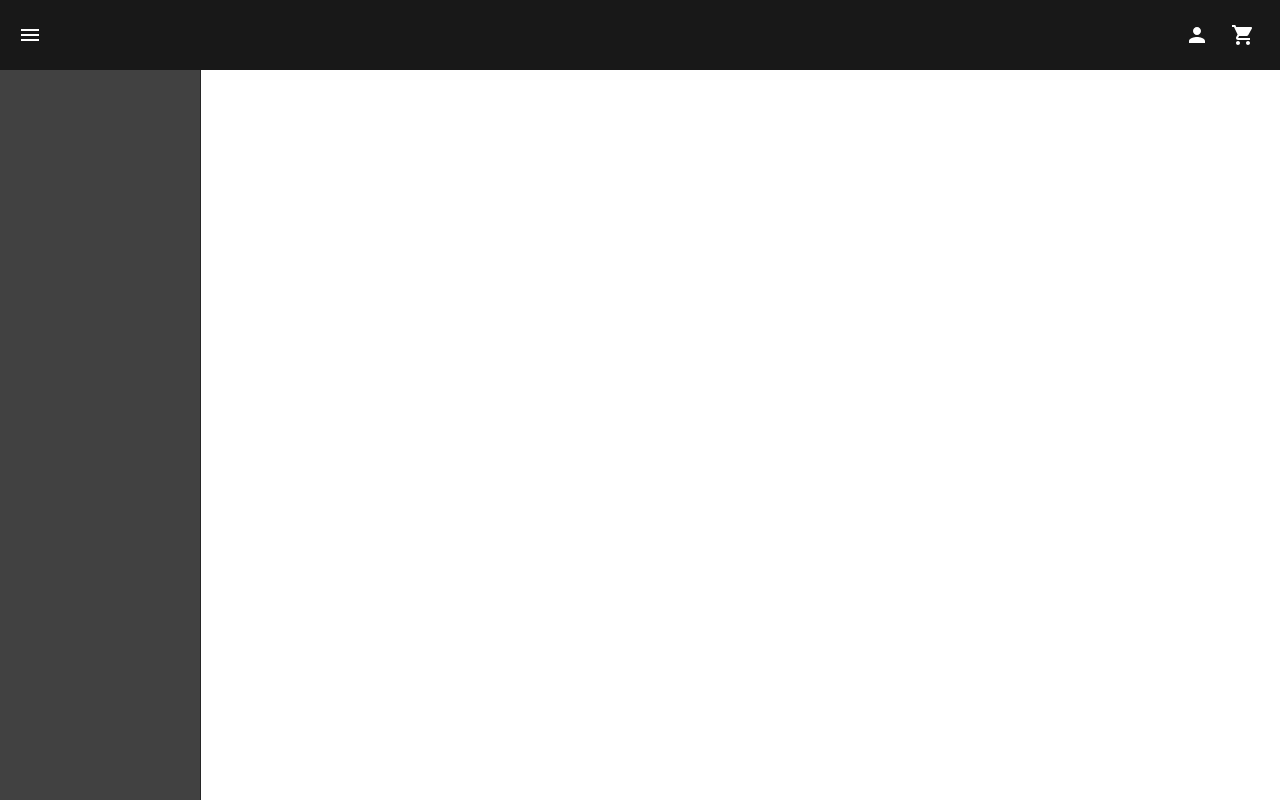
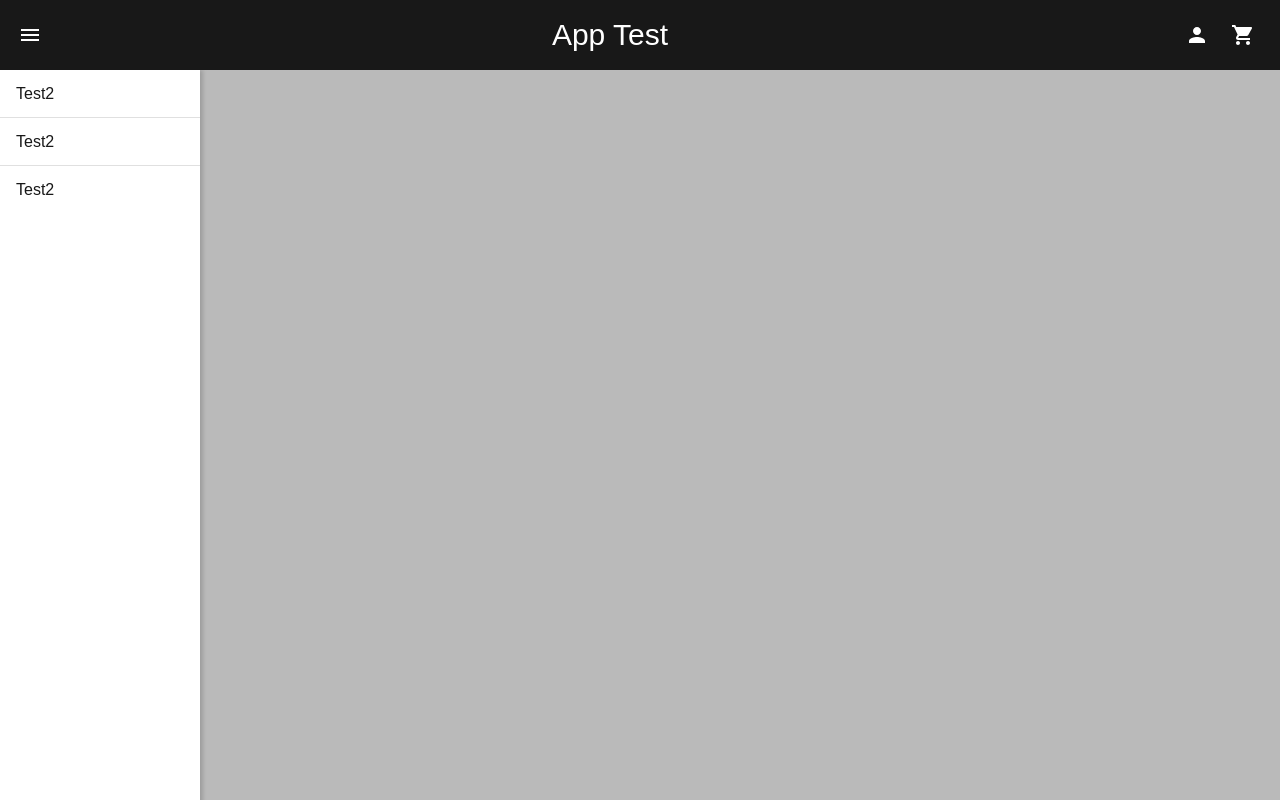
Before and after one commit to XavierBingham/ReactFlaskProject, a React (Create React App) app in the folder client/: page / in a window 1280 px wide. Built offline with nearby package versions, Linux system fonts and the light colour scheme.

Commit message:
Accordion update

```diff
--- /dev/null
+++ b/client/src/components/SideNavBar/Components/NavAccordion/NavAccordion.css
@@ -0,0 +1,20 @@
+.MuiAccordion-root {
+    width: 100%;
+    background-color: transparent;
+    margin: 0px;
+}
+
+.MuiPaper-root {
+    margin: 0px !important;
+    box-shadow: none !important;
+}
+
+.MuiAccordionDetails-root {
+    color: var(--main-color);
+    text-align: center;
+}
+
+.MuiAccordionSummary-content {
+    color: var(--main-color);
+    text-align: center;
+}
--- /dev/null
+++ b/client/src/components/SideNavBar/Components/NavAccordion/NavAccordion.tsx
@@ -0,0 +1,25 @@
+//Imports
+import { Accordion, AccordionSummary, AccordionDetails, AccordionActions } from '@mui/material';
+
+//Styles
+import './NavAccordion.css';
+
+//Component
+function NavAccordion() {
+
+    return (
+        <Accordion slotProps={{
+            transition: {unmountOnExit: true},
+        }}>
+            <AccordionSummary id="test1" aria-controls="panel-content">
+                Test2
+            </AccordionSummary>
+            <AccordionDetails>
+                Some details1
+            </AccordionDetails>
+        </Accordion>
+    );
+
+}
+
+export default NavAccordion;
--- a/client/src/components/SideNavBar/SideNavBar.css
+++ b/client/src/components/SideNavBar/SideNavBar.css
@@ -1,8 +1,29 @@
 #side-nav {
-    background-color: var(--secondary-color);
+    background-color: white;
     height: 100%;
     width: 200px;
-    border-right: 1px solid var(--secondary-color-darker);
+    box-shadow: 3px 0px 4px rgba(0, 0, 0, 0.155);
     position: fixed;
     z-index: 1;
+    margin-top: 70px;
+    display: flex;
+    flex-direction: column;
+    align-items: center;
 }
+
+#side-nav-bg {
+    width: 100%;
+    height: 100%;
+    background-color: white;
+    position: absolute;
+}
+
+#side-nav::before {
+    content: '';
+    position: fixed;
+    width: 100vw;
+    height: 100vh;
+    background-color: rgba(0, 0, 0, 0.271);
+    z-index: -1;
+    left: 0;
+}
--- a/client/src/components/SideNavBar/SideNavBar.tsx
+++ b/client/src/components/SideNavBar/SideNavBar.tsx
@@ -1,12 +1,20 @@
+//Imports
+import { Accordion, AccordionDetails, AccordionSummary } from '@mui/material';
+
+//Components
+import NavAccordion from './Components/NavAccordion/NavAccordion';
+
 //Styles
-import { Accordion } from '@mui/material';
 import './SideNavBar.css';
 
 //Component
 function SideNavBar() {
     return (
         <div id="side-nav">
-
+            <div id="side-nav-bg"></div>
+            <NavAccordion/>
+            <NavAccordion/>
+            <NavAccordion/>
         </div>
     );
 }
--- a/client/src/components/TopNavBar/TopNavBar.css
+++ b/client/src/components/TopNavBar/TopNavBar.css
@@ -11,7 +11,7 @@
     padding-right: 10px;
     box-sizing: border-box;
     justify-content: space-between;
-    z-index: 2;
+    z-index: 3;
     position: fixed;
 }
 
--- a/client/src/config.ts
+++ b/client/src/config.ts
@@ -24,6 +24,4 @@ const Config = {
     }
 }
 
-module.exports = {
-    Config: Config,
-};
+export default Config;
```
Also changed, not shown: client/src/components/TopNavBar/Components/NavControls/NavControls.tsx (added, +18 -0 lines).
